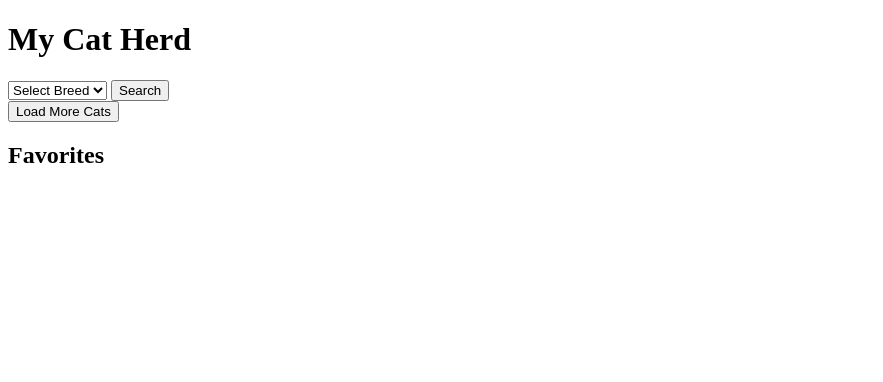
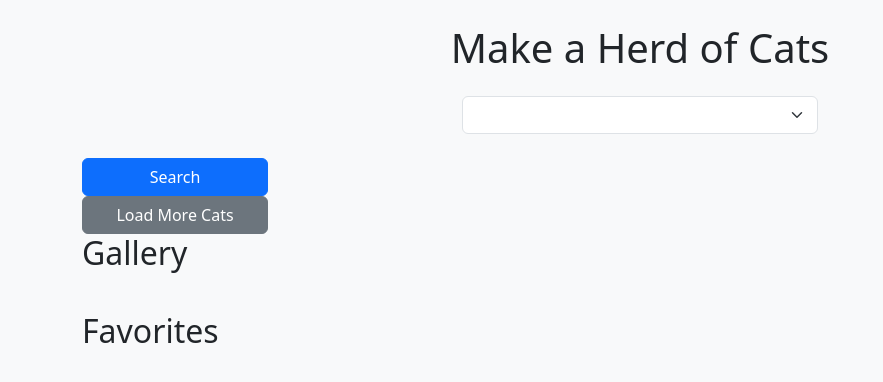
Before and after one commit to Kenzie-Crawford/SBA_308a_catCollection, a plain HTML site: page index.html in a window 1280 px wide. Shown: the whole page, without its empty margins (0-883 px from the left). Drawn offline with nearby package versions, Linux system fonts and the light colour scheme; no server answers.

Commit message:
bootstrap stuff

```diff
--- a/index.html
+++ b/index.html
@@ -1,30 +1,45 @@
 <!DOCTYPE html>
 <html lang="en">
+
 <head>
     <meta charset="UTF-8">
     <title>Cat Herd</title>
     <link rel="stylesheet" href="style.css">
+    <link href="https://cdn.jsdelivr.net/npm/bootstrap@5.3.3/dist/css/bootstrap.min.css" rel="stylesheet">
 </head>
-<body>
 
-  <h1>My Cat Herd</h1>
+<body class="bg-light">
 
-  <select id="breedSelect">
-    <option value="">Select Breed</option>
-  </select>
+    <div class="container py-4">
 
-  <button id="searchBtn">Search</button>
+        <h1 class="text-center mb-4">Make a Herd of Cats</h1>
 
-  <div id="gallery"></div>
-  <button id="loadMoreBtn">Load More Cats</button>
+        <div class="row justify-content-center mb-4">
+            <div class="col-md-4">
+                <select id="breedSelect" class="form-select"></select>
+            </div>
+        </div>
 
-  <h2>Favorites</h2>
-  <div id="favorites"></div>
+        <div class="col-md-2">
+            <button id="searchBtn" class="btn btn-primary w-100">Search</button>
+        </div>
+
+        <div class="col-md-2">
+            <button id="loadMoreBtn" class="btn btn-secondary w-100">Load More Cats</button>
+        </div>
+
+        <h2 class="mb-3">Gallery</h2>
+        <div id="gallery" class="row g-4"></div>
+
+        <h2 class="mt-5 mb-3">Favorites</h2>
+        <div id="favorites" class="row g-4"></div>
 
         <!-- Axios CDN -->
         <script src="https://cdn.jsdelivr.net/npm/axios/dist/axios.min.js"></script>
 
         <!-- Your module -->
         <script type="module" src="./javascript/main.js"></script>
+    </div>
 </body>
+
 </html>
--- a/javascript/ui.js
+++ b/javascript/ui.js
@@ -14,12 +14,15 @@ export function renderGallery(images) {
   gallery.innerHTML = "";
 
   images.forEach(image => {
-    const card = document.createElement("div");
-    card.innerHTML = `
-      <img src="${image.url}" width="200"/>
-      <button data-id="${image.id}">❤️ Favorite</button>
+    const col = document.createElement("div");
+    col.classname = "col-md-4 col-lg-3"
+    col.innerHTML = `
+    <div class = "card shadow-sm h-100">
+      <img src="${image.url}" class="card-img-top" alt="Cat">
+      <div class="card-body text-center">
+      <button class="btn btn-danger w-100" data-id="${image.id}">
     `;
-    gallery.appendChild(card);
+    gallery.appendChild(col);
   });
 }
 
```
Lines whose indentation alone changed are shown as unchanged.
